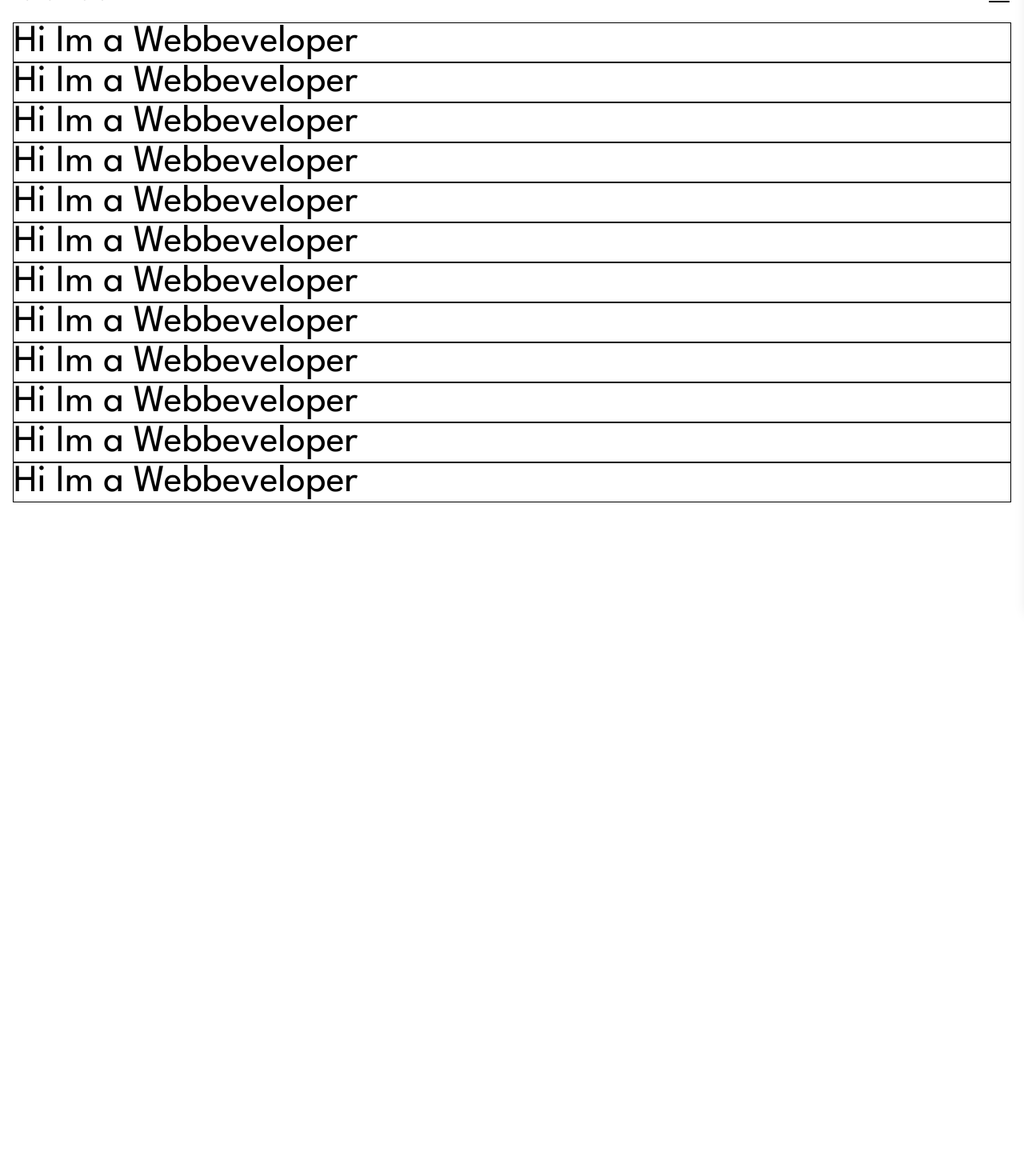
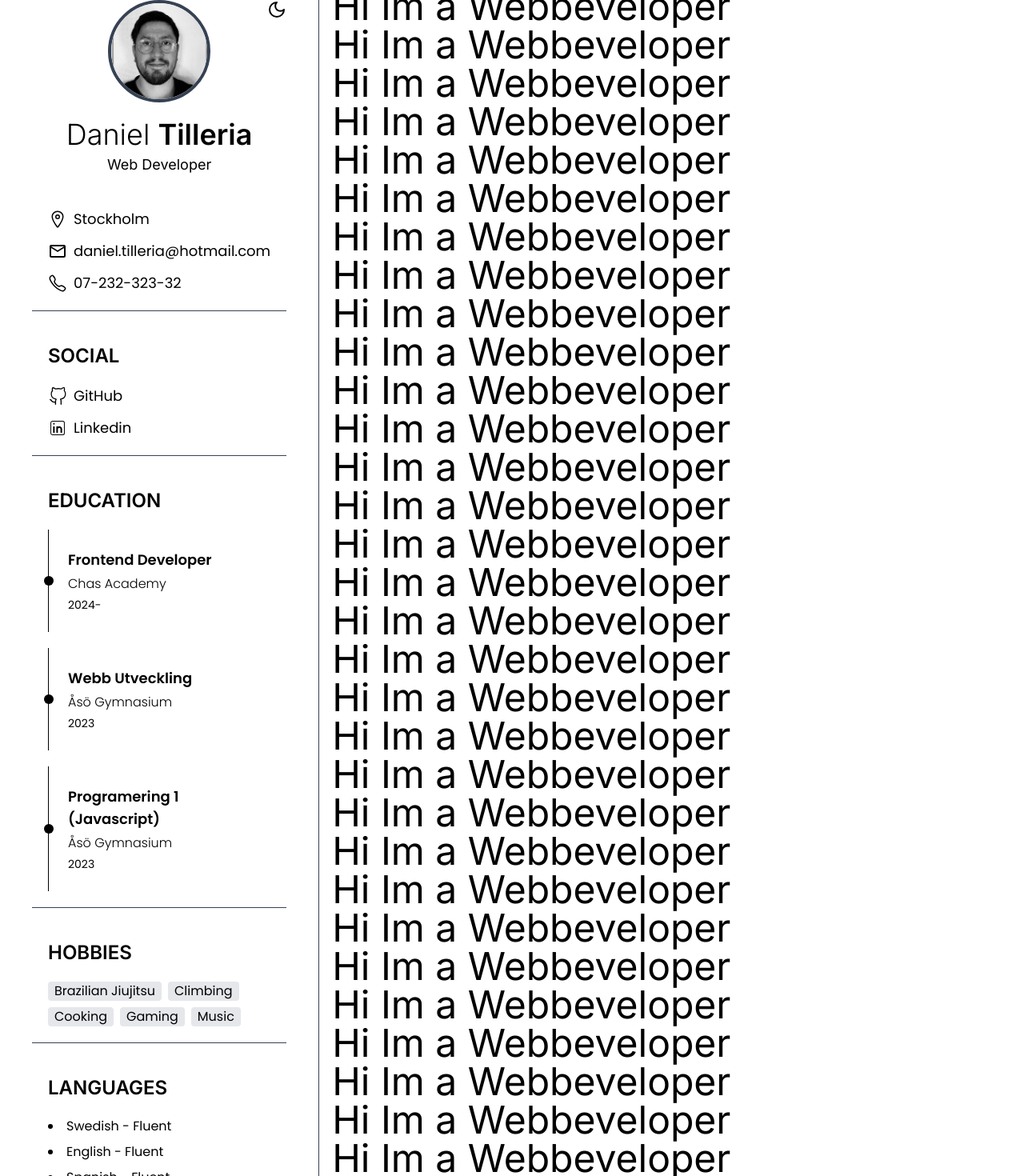
Before and after one commit to Dantilldev/my-portfolio, a Next.js app: page / in a window 1280 px wide. Shown: the part 40-1510 px from the top of the page at 80% size. Before the commit the page ends 800 px from the top, so only its background shows below. Built offline with nearby package versions, Linux system fonts and the light colour scheme.

Commit message:
style: Update font families and remove unnecessary CSS rules

```diff
--- a/src/app/globals.css
+++ b/src/app/globals.css
@@ -1,19 +1,16 @@
 @import "tailwindcss";
 
 body {
-  /* @apply bg-base-100 text-base-content pt-2 px-4 sm:px-10 xl:px-12 xxxl:px-36; */
   font-family: var(--font-poppins), sans-serif;
   width: 100vw;
   height: 100vh;
-  /* cursor: default; */
-  /* overflow-x: hidden; */
 }
 
 h1,
 h2,
 h3,
 h4 {
-  font-family: var(--font-league-spartan), sans-serif;
+  font-family: var(--font-inter), sans-serif;
 }
 
 a,
@@ -21,37 +18,7 @@ button {
   cursor: pointer;
 }
 
-/* @layer components {
-  h2 {
-    @apply text-[3rem] sm:text-[5rem] sm:leading-[85%] lg:text-[9rem]
-           font-bold mb-16 lg:mb-24 tracking-[3px] relative;
-  }
-} */
-
-/* @layer utilities {
-  .text-shadow-custom {
-    text-shadow: 0px 0px 100px rgba(114, 125, 115, 0.35);
-  }
-} */
-
-/* Dark theme selection */
-
-/* [data-theme="dark"] ::selection {
-  background: #f86ea7;
-  color: #ffffff;
-} */
-
-/* Light theme selection */
-/* [data-theme="light"] ::selection {
-  background: #3d3a4a;
-  color: #efa5b8;
+:root {
+  --color-primary: #aab9ff;
+  --font-roboto: Roboto, sans-serif;
 }
-[data-theme="green"] ::selection {
-  background: #dcd7c9;
-  color: #a27b5c;
-} */
-
-/* [data-theme="yellow"] ::selection {
-  background: #ff6347;
-  color: #ffd700;
-} */
--- a/src/app/layout.js
+++ b/src/app/layout.js
@@ -1,15 +1,22 @@
 import "./globals.css";
-import {Poppins, League_Spartan} from "next/font/google";
+import {
+  Poppins,
+  League_Spartan,
+  Bebas_Neue,
+  Sofia_Sans,
+  Oswald,
+  Inter,
+} from "next/font/google";
 
 const poppinsFont = Poppins({
   variable: "--font-poppins",
-  weight: ["400", "600", "700"],
+  weight: ["300", "400", "600", "700"],
   subsets: ["latin"],
 });
 
-const leagueSpartanFont = League_Spartan({
-  variable: "--font-league-spartan",
-  weight: ["400"],
+const interFont = Inter({
+  variable: "--font-inter",
+  weight: ["300", "400", "600", "700"],
   subsets: ["latin"],
 });
 
@@ -23,7 +30,7 @@ export default function RootLayout({children}) {
   return (
     <html lang="en">
       <body
-        className={`${poppinsFont.variable} ${leagueSpartanFont.variable} antialiased`}
+        className={`${poppinsFont.variable} ${interFont.variable} antialiased`}
       >
         {children}
       </body>
--- /dev/null
+++ b/src/app/layout/HeaderLeft.jsx
@@ -0,0 +1,121 @@
+import React from "react";
+import {IoLocationOutline, IoCallOutline} from "react-icons/io5";
+import {MdOutlineEmail} from "react-icons/md";
+import {LuSun, LuMoon} from "react-icons/lu";
+import {CiLinkedin} from "react-icons/ci";
+
+import {VscGithubAlt} from "react-icons/vsc";
+
+export default function HeaderLeft({darkMode, toggleDarkMode}) {
+  return (
+    <div className="flex-1 min-h-screen w-full relative p-10 transition-all duration-600 dark:bg-black dark:text-white border-gray-700 sm:border-r">
+      <div className="flex flex-col gap-5">
+        <div className="flex flex-col items-center justify-center gap-5">
+          <img
+            src="/me.jpeg"
+            alt="I'ts me Daniel"
+            className="w-32 h-32 rounded-full object-cover border-4 border-gray-700"
+          />
+
+          <div className="text-center space-y-1">
+            <h1 className="text-4xl font-extralight ">
+              Daniel <span className="font-semibold">Tilleria</span>
+            </h1>
+            <h3 className="text-lg">Web Developer</h3>
+          </div>
+          <button className="absolute top-10 right-10" onClick={toggleDarkMode}>
+            {darkMode ? (
+              <LuSun className="text-2xl " />
+            ) : (
+              <LuMoon className="text-2xl " />
+            )}
+          </button>
+        </div>
+        {/* Contact */}
+        <div className=" flex flex-col items-start justify-start border-b border-gray-700 p-5">
+          <ul className=" space-y-3">
+            <li className="flex items-center gap-2">
+              <IoLocationOutline className="text-2xl" />
+              <span className="text-lg">Stockholm</span>
+            </li>
+            <li className="flex items-center gap-2">
+              <MdOutlineEmail className="text-2xl" />
+
+              <span className="text-lg">daniel.tilleria@hotmail.com</span>
+            </li>
+            <li className="flex items-center gap-2">
+              <IoCallOutline className="text-2xl" />
+              <span className="text-lg">07-232-323-32</span>
+            </li>
+          </ul>
+        </div>
+        {/* Social */}
+        <div className="flex flex-col items-start justify-start border-b border-gray-700 p-5 gap-5">
+          <h1 className="font-semibold text-2xl ">SOCIAL</h1>
+          <ul className="space-y-3">
+            <li className="flex items-center gap-2">
+              <VscGithubAlt className="text-2xl" />
+              <span className="text-lg">GitHub</span>
+            </li>
+            <li className="flex items-center gap-2">
+              <CiLinkedin className="text-2xl" />
+              <span className="text-lg">Linkedin</span>
+            </li>
+          </ul>
+        </div>
+        <div className="flex flex-col items-start justify-start gap-5 border-b p-5 border-gray-700">
+          <h1 className=" font-semibold text-2xl">EDUCATION</h1>
+          <ul className="flex flex-col gap-5">
+            <li className=" relative flex flex-col gap-1 border-l p-6 before:absolute before:left-[-6px] before:top-1/2 before:h-3 before:w-3 before:-translate-y-1/2 before:rounded-full before:transform before:bg-black before:dark:bg-white dark:bg-white">
+              <span className="font-semibold md:text-lg">
+                Frontend Developer
+              </span>
+              <span className=" font-light">Chas Academy</span>
+              <span className="text-sm">2024- </span>
+            </li>
+            <li className=" relative flex flex-col gap-1 border-l p-6 before:absolute before:left-[-6px] before:top-1/2 before:h-3 before:w-3 before:-translate-y-1/2 before:rounded-full before:transform before:bg-black ">
+              <span className="font-semibold md:text-lg">Webb Utveckling</span>
+              <span className=" font-light">Åsö Gymnasium</span>
+              <span className="text-sm">2023</span>
+            </li>
+            <li className=" relative flex flex-col gap-1 border-l p-6 before:absolute before:left-[-6px] before:top-1/2 before:h-3 before:w-3 before:-translate-y-1/2 before:rounded-full before:transform before:bg-black ">
+              <span className="font-semibold md:text-lg">
+                Programering 1 (Javascript)
+              </span>
+              <span className=" font-light">Åsö Gymnasium</span>
+              <span className="text-sm">2023</span>
+            </li>
+          </ul>
+        </div>
+        <div className="flex flex-col items-start justify-start border-b border-gray-700 p-5 gap-5">
+          <h1 className="font-semibold text-2xl ">HOBBIES</h1>
+          <ul className="flex flex-wrap gap-2">
+            <li className="flex items-center bg-gray-200 px-2 rounded-sm">
+              Brazilian Jiujitsu
+            </li>
+            <li className="flex items-center bg-gray-200  px-2 rounded-sm">
+              Climbing
+            </li>
+            <li className="flex items-center bg-gray-200  px-2 rounded-sm">
+              Cooking
+            </li>
+            <li className="flex items-center bg-gray-200  px-2 rounded-sm">
+              Gaming
+            </li>
+            <li className="flex items-center bg-gray-200  px-2 rounded-sm">
+              Music
+            </li>
+          </ul>
+        </div>
+        <div className="flex flex-col items-start justify-start border-b border-gray-700 p-5 gap-5">
+          <h1 className="font-semibold text-2xl">LANGUAGES</h1>
+          <ul className=" flex flex-col list-disc list-inside gap-2">
+            <li>Swedish - Fluent</li>
+            <li>English - Fluent</li>
+            <li>Spanish - Fluent</li>
+          </ul>
+        </div>
+      </div>
+    </div>
+  );
+}
--- a/src/app/layout/Hero.jsx
+++ b/src/app/layout/Hero.jsx
@@ -2,7 +2,7 @@ import React from "react";
 
 export default function Hero() {
   return (
-    <div className="border mx-4">
+    <div className=" mx-4">
       <h1 className="text-5xl">Hi Im a Webbeveloper</h1>
     </div>
   );
--- /dev/null
+++ b/src/app/layout/HomePage.jsx
@@ -0,0 +1,39 @@
+import React from "react";
+import ScrollToTopButton from "@/components/ScrollToTopButton";
+import Hero from "./Hero";
+
+export default function HomePage() {
+  return (
+    <div className="min-h-screen flex-3">
+      HomePage
+      <Hero />
+      <Hero />
+      <Hero /> <Hero />
+      <Hero /> <Hero />
+      <Hero /> <Hero />
+      <Hero /> <Hero />
+      <Hero /> <Hero />
+      <Hero /> <Hero />
+      <Hero /> <Hero />
+      <Hero /> <Hero />
+      <Hero /> <Hero />
+      <Hero /> <Hero />
+      <Hero /> <Hero />
+      <Hero /> <Hero />
+      <Hero /> <Hero />
+      <Hero /> <Hero />
+      <Hero /> <Hero />
+      <Hero /> <Hero />
+      <Hero /> <Hero />
+      <Hero /> <Hero />
+      <Hero /> <Hero />
+      <Hero /> <Hero />
+      <Hero /> <Hero />
+      <Hero /> <Hero />
+      <Hero /> <Hero />
+      <Hero /> <Hero />
+      <Hero /> <Hero />
+      <ScrollToTopButton />
+    </div>
+  );
+}
--- a/src/app/page.js
+++ b/src/app/page.js
@@ -1,23 +1,27 @@
+"use client";
 import Navbar from "@/components/Navbar";
-import Hero from "./layout/Hero";
+
 import ScrollToTopButton from "@/components/ScrollToTopButton";
+import HomePage from "./layout/HomePage";
+import HeaderLeft from "./layout/HeaderLeft";
+import {useState} from "react";
 
 export default function Home() {
+  const [darkMode, setDarkMode] = useState(false);
+
+  function toggleDarkMode() {
+    setDarkMode((prev) => !prev);
+    document.body.classList.toggle("dark", !darkMode);
+  }
+
   return (
-    <div>
-      <Navbar />
-      <Hero />
-      <Hero />
-      <Hero />
-      <Hero />
-      <Hero />
-      <Hero />
-      <Hero />
-      <Hero />
-      <Hero />
-      <Hero />
-      <Hero />
-      <Hero />
+    <div
+      className={`flex flex-col md:flex-row min-h-screen w-full subpixel-antialiased ${
+        darkMode ? "bg-black text-white" : "bg-white text-black"
+      }`}
+    >
+      <HeaderLeft darkMode={darkMode} toggleDarkMode={toggleDarkMode} />
+      <HomePage />
       <ScrollToTopButton />
     </div>
   );
```
Also changed, not shown: public/me.jpeg (added).
